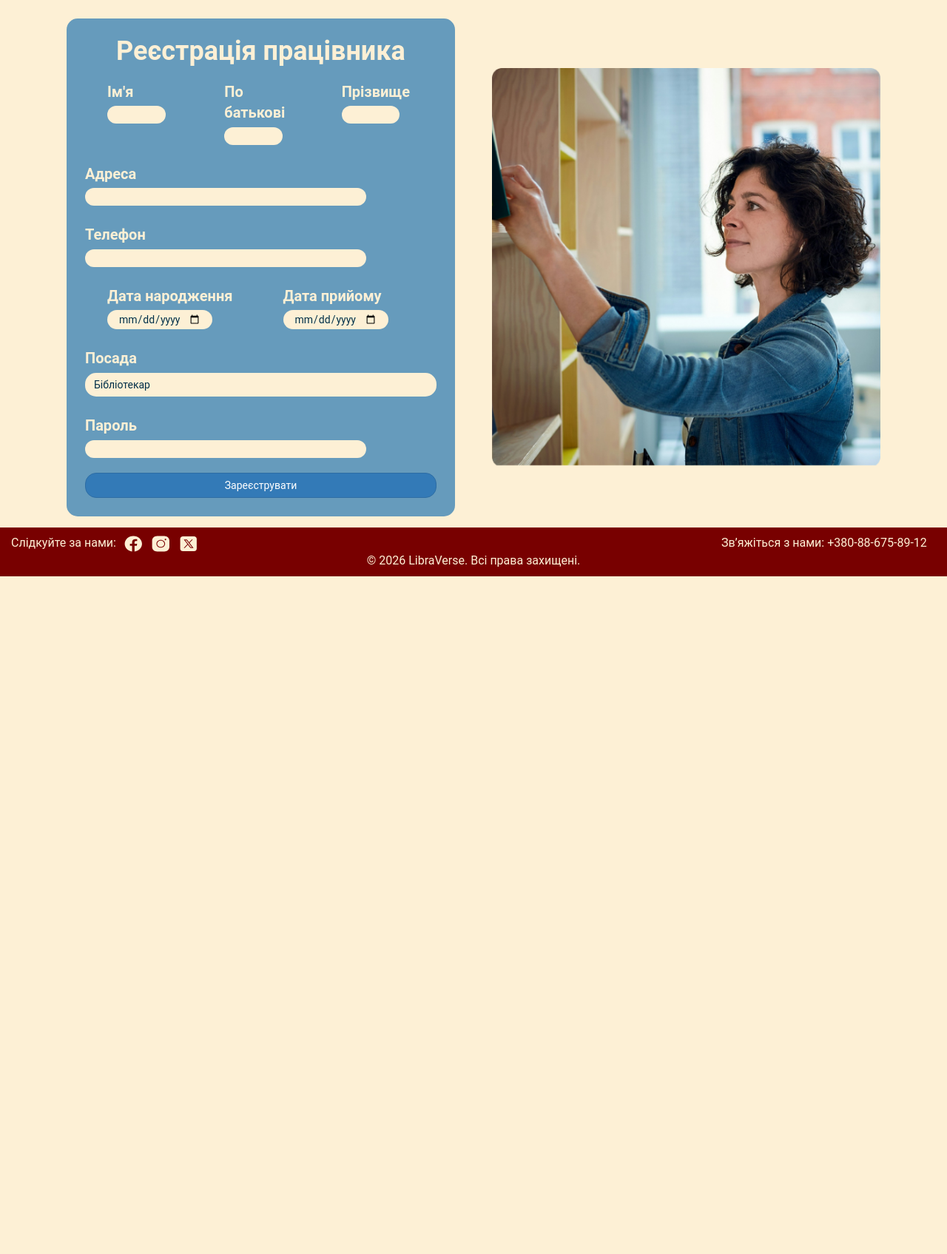
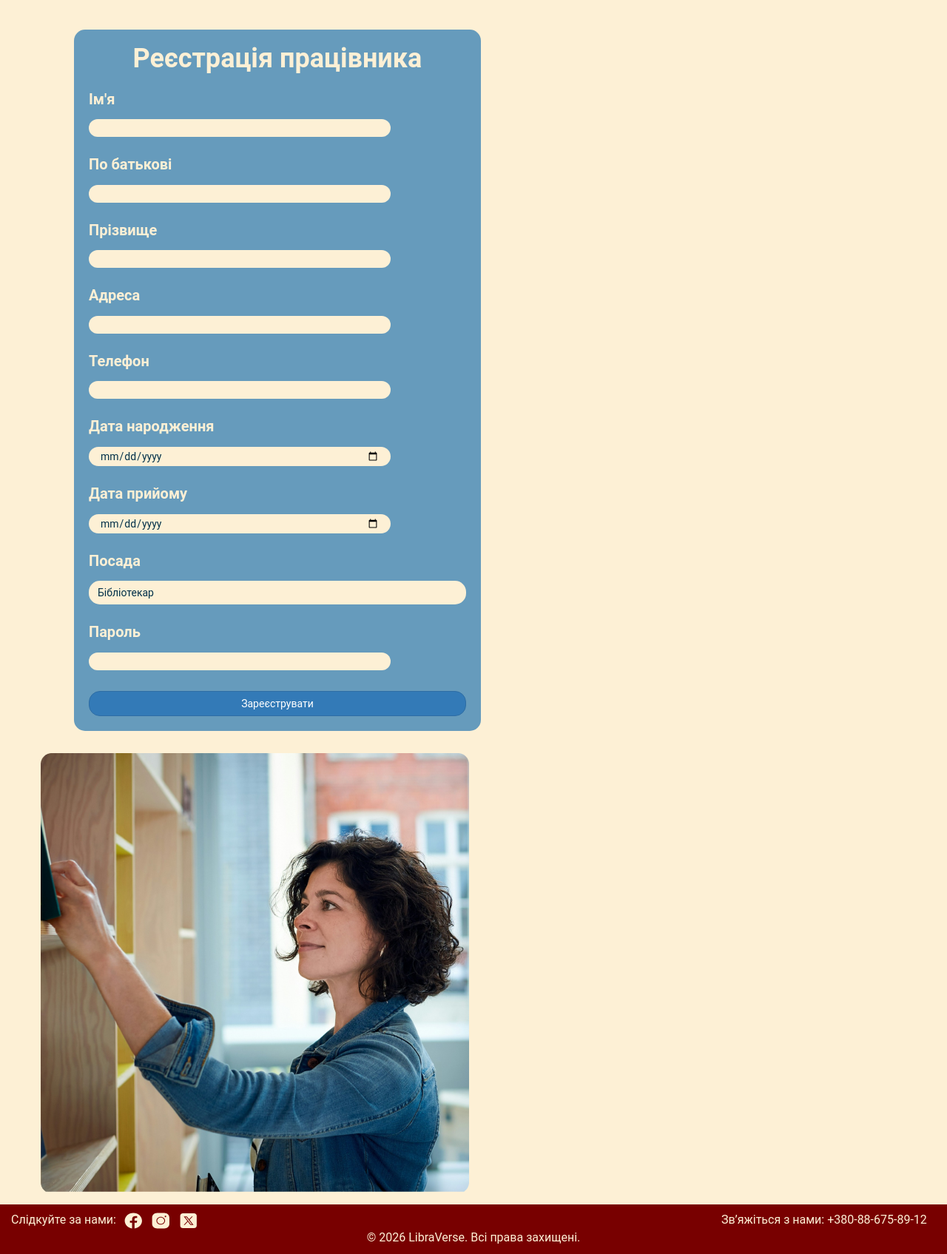
Before and after one commit to Ksenya354638/LibraVerse, a PHP site: page /pages/new_librarian.php in a window 1280 px wide. Shown: the part 50-1745 px from the top of the page at 74% size. Before the commit the page ends 829 px from the top, so only its background shows below. Run offline with PHP 8.4, Linux system fonts and the light colour scheme; the visitor is signed in with stand-in values (Sample User, id 1).

Commit message:
Update 3.0

```diff
--- a/pages/new_librarian.php
+++ b/pages/new_librarian.php
@@ -83,7 +83,7 @@ if(isset($_SESSION['LibrarianID'])) {
         </div>
     </nav>
 
-    <div class="container main-content add" style="padding-top: 25px;">
+    <div class="container main-content add" style="padding-top:20px;">
 
     <?php if($success): ?>
         <div class="alert alert-success text-center">
@@ -96,69 +96,56 @@ if(isset($_SESSION['LibrarianID'])) {
             <?php echo $error_msg; ?>
         </div>
     <?php endif; ?>
-    <div class="row add-librarian-wrapper" style="display:flex; flex-wrap:wrap; gap:20px; align-items:stretch;">
 
-    <div class="col-lg-7 col-md-7 col-sm-12 form-container" style="display:flex;">
+    <div class="row" style="margin-top:20px; display:flex; flex-wrap:wrap; align-items:stretch;">
+
+        <!-- ФОРМА -->
+        <div class="col-lg-6 col-md-6 col-sm-12"
+             style="display:flex;">
+
             <div class="book-form"
-             style="width:100%; display:flex; flex-direction:column; padding:25px; box-sizing:border-box;">
+                 style="width:100%;
+                        display:flex;
+                        flex-direction:column;
+                        justify-content:flex-start;
+                        padding:20px;
+                        min-height:600px;">
 
                 <h1 class="text-center" style="margin-bottom:15px;">
                     Реєстрація працівника
                 </h1>
 
-            <form method="POST">
+                <form method="POST" style="display:flex; flex-direction:column; gap:8px;">
 
-                <div class="row">
-                    <div class="col-md-4 form-group" style="margin-bottom:10px;">
                     <label>Ім'я</label>
                     <input type="text" class="form-input" name="fname" required>
-                    </div>
 
-                    <div class="col-md-4 form-group" style="margin-bottom:10px;">
                     <label>По батькові</label>
                     <input type="text" class="form-input" name="pname" required>
-                    </div>
 
-                    <div class="col-md-4 form-group" style="margin-bottom:10px;">
                     <label>Прізвище</label>
                     <input type="text" class="form-input" name="sname" required>
-                    </div>
-                </div>
 
-                <div class="form-group" style="margin-bottom:10px;">
                     <label>Адреса</label>
                     <input type="text" class="form-input" name="address" required>
-                </div>
 
-                <div class="form-group" style="margin-bottom:10px;">
                     <label>Телефон</label>
                     <input type="text" class="form-input" name="phone" required>
-                </div>
 
-                <div class="row">
-                    <div class="col-md-6 form-group" style="margin-bottom:10px;">
                     <label>Дата народження</label>
                     <input type="date" class="form-input" name="birthDate" required>
-                    </div>
 
-                    <div class="col-md-6 form-group" style="margin-bottom:10px;">
                     <label>Дата прийому</label>
                     <input type="date" class="form-input" name="employmentDate" required>
-                    </div>
-                </div>
 
-                <div class="form-group" style="margin-bottom:10px;">
                     <label>Посада</label>
                     <select name="position" class="form-input">
                         <option value="бібліотекар">Бібліотекар</option>
                         <option value="завідуючий">Завідуючий</option>
                     </select>
-                </div>
 
-                <div class="form-group" style="margin-bottom:10px;">
                     <label>Пароль</label>
                     <input type="password" class="form-input" name="password" required>
-                </div>
 
                     <button type="submit"
                             name="add-librarian"
@@ -171,18 +158,17 @@ if(isset($_SESSION['LibrarianID'])) {
             </div>
         </div>
 
-    <div class="col-lg-5 col-md-5 col-sm-12 image"
-         style="display:flex; align-items:center; justify-content:center; min-height:100%;">
+        <!-- ЗОБРАЖЕННЯ -->
+        <div class="col-lg-6 col-md-6 hidden-xs"
+             style="display:flex; align-items:center; justify-content:center;">
 
             <img src="../images/add_librarian.png"
-             class="img-responsive"
-             style="max-height:520px; width:auto; object-fit:contain;">
-    </div>
-
+                 style="max-height:600px; width:auto; object-fit:contain;">
         </div>
 
     </div>
 </div>
+
     <footer class="footer col-lg-12">
         <div class="col-lg-9 footer-left">
             <p>Слідкуйте за нами:</p>
```
Lines whose indentation alone changed are shown as unchanged.
